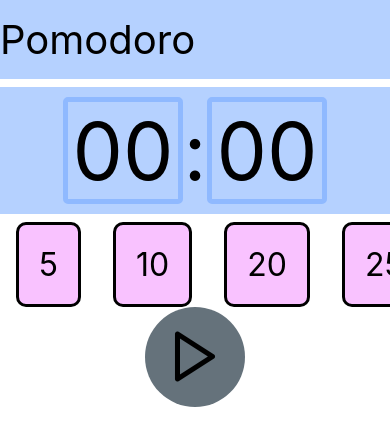
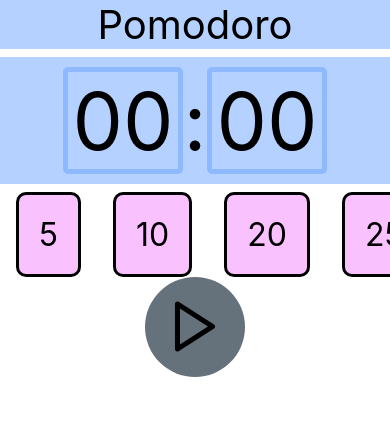
Before and after one commit to VitordeSiqueira/Pomodoro, a React Native app: screen / in a window 390 px wide. Shown: the top 446 px of the page. Built offline with nearby package versions, Linux system fonts and the light colour scheme.

Commit message:
StatusBar

```diff
--- a/App.js
+++ b/App.js
@@ -1,19 +1,19 @@
 import { StatusBar } from 'expo-status-bar';
-import { StyleSheet, Text, View } from 'react-native';
+
+import { StyleSheet, Text, View, SafeAreaView } from 'react-native';
 
 import { Cabecalho } from './components/Cabecalho/Cabecalho';
 import { Conteudo } from './components/Conteudo/Conteudo';
-import { Lista } from './components/Lista/Lista';
-import { Botao } from './components/Botao/Botao';
+
 export default function App() {
   return (
-    <View>
-      <Cabecalho />
-      <Conteudo />
-    </View>
+    <SafeAreaView>
+      <StatusBar backgroundColor="white" barStyle="light-content"/>
+        <Cabecalho />
+        <Conteudo />
+    </SafeAreaView>
   );
 }
 
 const styles = StyleSheet.create({
-
 });
--- a/components/Cabecalho/Cabecalho.js
+++ b/components/Cabecalho/Cabecalho.js
@@ -1,5 +1,5 @@
 import React from 'react'
-import { Text, View, StyleSheet } from 'react-native'
+import { StyleSheet, Text, View, Platform, StatusBar} from 'react-native';
 
 export function Cabecalho() {
     return (
@@ -12,11 +12,11 @@
 const styles = StyleSheet.create({
     container: {
         backgroundColor: '#b5d1ff',
-        textAlign: 'center',
-        paddingVertical: '15px'
+        paddingTop: Platform.OS === 'android' ? StatusBar.currentHeight : 0,
     },
     titulo: {
         fontSize: 40,
-        color: '#000'
+        color: '#000',
+        textAlign: 'center',
     }
 })
```
Also changed, not shown: components/Botao/styles.js (added, +18 -0 lines).
